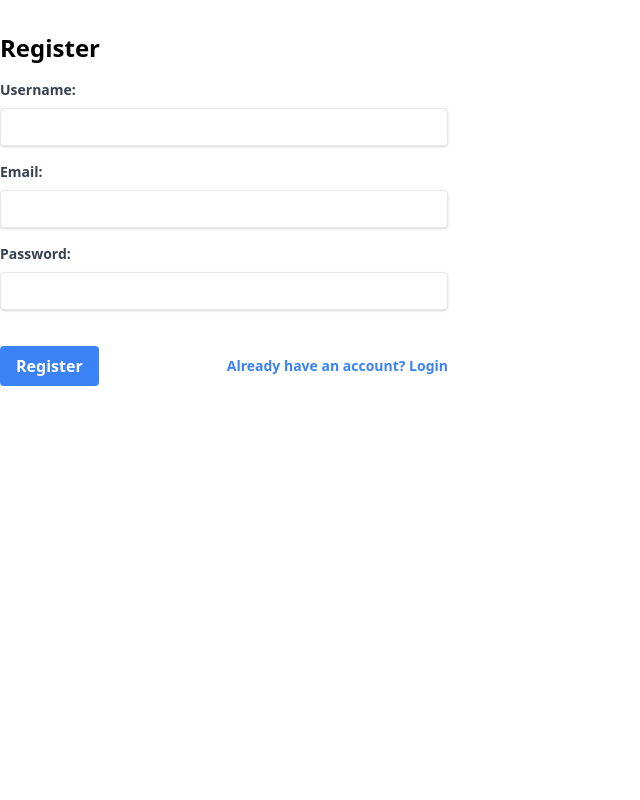
After one commit to bbeennyy/Kbbq-Finder, a Flask app: page /register in a window 1280 px wide. The commit adds this page. Shown: the whole page, without its empty margins (0-640 px from the left). Run offline with Flask 3, Linux system fonts and the light colour scheme.

Commit message:
Agent query: Can you register a new user account, log in, search for Korean BBQ restaurants, and add a restaurant to favorites? Please test the entire flow and let me know if everything is working as expected.

```diff
--- a/app.py
+++ b/app.py
@@ -2,11 +2,13 @@ import os
 from flask import Flask
 from flask_sqlalchemy import SQLAlchemy
 from sqlalchemy.orm import DeclarativeBase
+from flask_login import LoginManager
 
 class Base(DeclarativeBase):
     pass
 
 db = SQLAlchemy(model_class=Base)
+login_manager = LoginManager()
 
 app = Flask(__name__)
 app.secret_key = os.environ.get("FLASK_SECRET_KEY") or "a secret key"
@@ -16,6 +18,8 @@ app.config["SQLALCHEMY_ENGINE_OPTIONS"] = {
     "pool_pre_ping": True,
 }
 db.init_app(app)
+login_manager.init_app(app)
+login_manager.login_view = 'login'
 
 with app.app_context():
     import models
@@ -23,5 +27,9 @@ with app.app_context():
 
 from routes import *
 
+@login_manager.user_loader
+def load_user(user_id):
+    return models.User.query.get(int(user_id))
+
 if __name__ == "__main__":
     app.run(host="0.0.0.0", port=5000)
--- a/pyproject.toml
+++ b/pyproject.toml
@@ -9,4 +9,5 @@ dependencies = [
     "flask-sqlalchemy>=3.1.1",
     "psycopg2-binary>=2.9.9",
     "requests>=2.32.3",
+    "flask-login>=0.6.3",
 ]
--- a/routes.py
+++ b/routes.py
@@ -1,8 +1,9 @@
 import os
 import requests
-from flask import render_template, request, jsonify
+from flask import render_template, request, jsonify, redirect, url_for, flash
+from flask_login import login_user, logout_user, login_required, current_user
 from app import app, db
-from models import Restaurant
+from models import Restaurant, User
 from urllib.parse import quote
 
 GOOGLE_MAPS_API_KEY = os.environ.get("GOOGLE_MAPS_API_KEY")
@@ -53,3 +54,71 @@ def search():
             restaurants.append(new_restaurant.to_dict())
 
     return jsonify(restaurants)
+
+@app.route('/register', methods=['GET', 'POST'])
+def register():
+    if request.method == 'POST':
+        username = request.form.get('username')
+        email = request.form.get('email')
+        password = request.form.get('password')
+
+        user = User.query.filter((User.username == username) | (User.email == email)).first()
+        if user:
+            flash('Username or email already exists')
+            return redirect(url_for('register'))
+
+        new_user = User(username=username, email=email)
+        new_user.set_password(password)
+        db.session.add(new_user)
+        db.session.commit()
+
+        login_user(new_user)
+        return redirect(url_for('index'))
+
+    return render_template('register.html')
+
+@app.route('/login', methods=['GET', 'POST'])
+def login():
+    if request.method == 'POST':
+        username = request.form.get('username')
+        password = request.form.get('password')
+
+        user = User.query.filter_by(username=username).first()
+        if user and user.check_password(password):
+            login_user(user)
+            return redirect(url_for('index'))
+        else:
+            flash('Invalid username or password')
+
+    return render_template('login.html')
+
+@app.route('/logout')
+@login_required
+def logout():
+    logout_user()
+    return redirect(url_for('index'))
+
+@app.route('/favorite/<int:restaurant_id>', methods=['POST'])
+@login_required
+def favorite_restaurant(restaurant_id):
+    restaurant = Restaurant.query.get_or_404(restaurant_id)
+    if restaurant not in current_user.favorite_restaurants:
+        current_user.favorite_restaurants.append(restaurant)
+        db.session.commit()
+        return jsonify({'status': 'success', 'message': 'Restaurant added to favorites'})
+    return jsonify({'status': 'error', 'message': 'Restaurant already in favorites'})
+
+@app.route('/unfavorite/<int:restaurant_id>', methods=['POST'])
+@login_required
+def unfavorite_restaurant(restaurant_id):
+    restaurant = Restaurant.query.get_or_404(restaurant_id)
+    if restaurant in current_user.favorite_restaurants:
+        current_user.favorite_restaurants.remove(restaurant)
+        db.session.commit()
+        return jsonify({'status': 'success', 'message': 'Restaurant removed from favorites'})
+    return jsonify({'status': 'error', 'message': 'Restaurant not in favorites'})
+
+@app.route('/favorites')
+@login_required
+def favorites():
+    return render_template('favorites.html', favorites=current_user.favorite_restaurants)
--- /dev/null
+++ b/templates/register.html
@@ -0,0 +1,45 @@
+<!DOCTYPE html>
+<html lang="en">
+<head>
+    <meta charset="UTF-8">
+    <meta name="viewport" content="width=device-width, initial-scale=1.0">
+    <title>Register - Korean BBQ Restaurant Finder</title>
+    <link rel="stylesheet" href="{{ url_for('static', filename='css/styles.css') }}">
+</head>
+<body>
+    <div class="container mx-auto mt-8">
+        <h1 class="text-2xl font-bold mb-4">Register</h1>
+        {% with messages = get_flashed_messages() %}
+            {% if messages %}
+                <div class="bg-red-100 border border-red-400 text-red-700 px-4 py-3 rounded relative mb-4" role="alert">
+                    {% for message in messages %}
+                        <p>{{ message }}</p>
+                    {% endfor %}
+                </div>
+            {% endif %}
+        {% endwith %}
+        <form action="{{ url_for('register') }}" method="post" class="max-w-md">
+            <div class="mb-4">
+                <label for="username" class="block text-gray-700 text-sm font-bold mb-2">Username:</label>
+                <input type="text" id="username" name="username" required class="shadow appearance-none border rounded w-full py-2 px-3 text-gray-700 leading-tight focus:outline-none focus:shadow-outline">
+            </div>
+            <div class="mb-4">
+                <label for="email" class="block text-gray-700 text-sm font-bold mb-2">Email:</label>
+                <input type="email" id="email" name="email" required class="shadow appearance-none border rounded w-full py-2 px-3 text-gray-700 leading-tight focus:outline-none focus:shadow-outline">
+            </div>
+            <div class="mb-6">
+                <label for="password" class="block text-gray-700 text-sm font-bold mb-2">Password:</label>
+                <input type="password" id="password" name="password" required class="shadow appearance-none border rounded w-full py-2 px-3 text-gray-700 mb-3 leading-tight focus:outline-none focus:shadow-outline">
+            </div>
+            <div class="flex items-center justify-between">
+                <button type="submit" class="bg-blue-500 hover:bg-blue-700 text-white font-bold py-2 px-4 rounded focus:outline-none focus:shadow-outline">
+                    Register
+                </button>
+                <a href="{{ url_for('login') }}" class="inline-block align-baseline font-bold text-sm text-blue-500 hover:text-blue-800">
+                    Already have an account? Login
+                </a>
+            </div>
+        </form>
+    </div>
+</body>
+</html>
```
Also changed, not shown: models.py (+21 -0 lines), static/js/main.js (+23 -1 lines), templates/favorites.html (added, +47 -0 lines), templates/index.html (+11 -0 lines), templates/login.html (added, +41 -0 lines), 1 other file.
